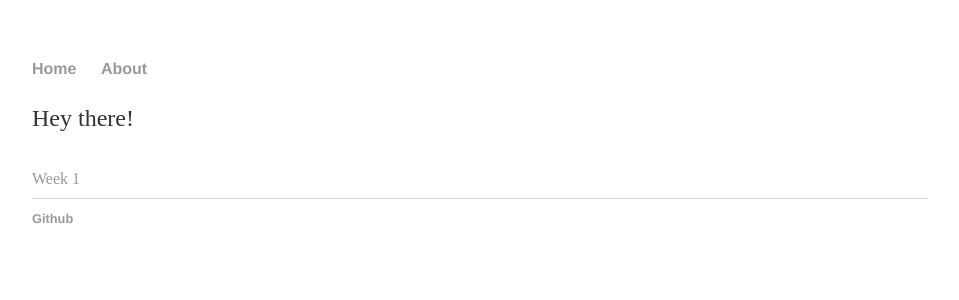
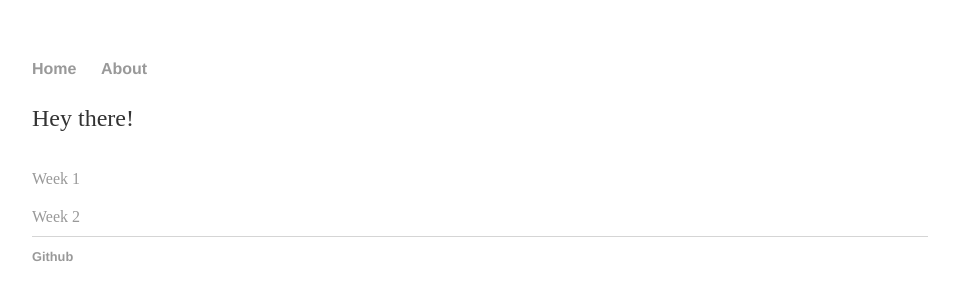
Before and after one commit to hancr95/hancr95.github.io, a Jekyll site: the page built from index.html, in a window 1280 px wide. Shown: the top 300 px of the page, without its empty margins (160-1119 px from the left). Built offline with Jekyll 4.4.1, drawn with Linux system fonts in a browser that asks for light colours.

Commit message:
Update index.html

```diff
--- a/index.html
+++ b/index.html
@@ -6,3 +6,4 @@ title: Site
 <p>Hey there!</p>
 
 <a href="/week_1">Week 1</a>
+<a href="/week_2">Week 2</a>
```
